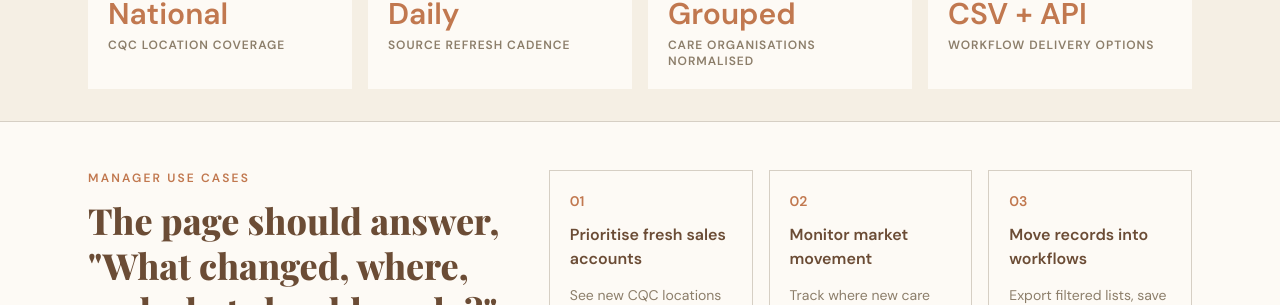
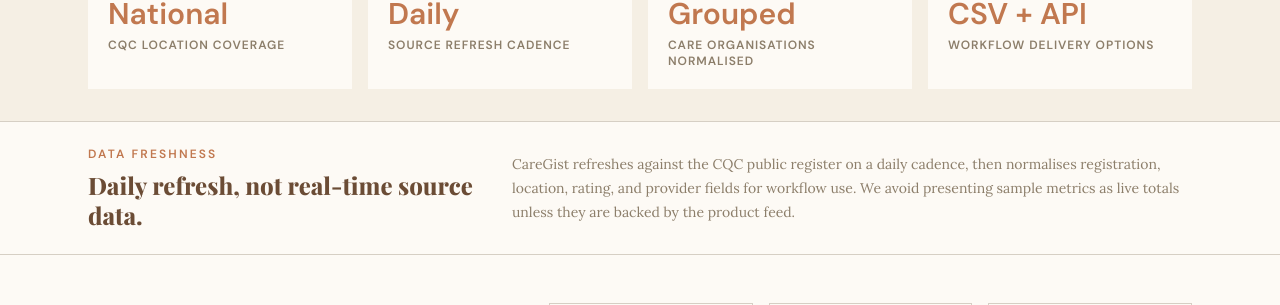
Before and after one commit to sapopo93/caregist, a Next.js app in the folder frontend/: page / in a window 1280 px wide. Shown: the part 878-1183 px from the top of the page. Built offline with nearby package versions, Linux system fonts and the light colour scheme; no server answers.

Commit message:
Add homepage data freshness note

```diff
--- a/frontend/app/page.tsx
+++ b/frontend/app/page.tsx
@@ -197,6 +197,20 @@
         </div>
       </section>
 
+      <section className="border-b border-stone bg-cream py-6">
+        <div className="mx-auto grid max-w-6xl gap-4 px-6 md:grid-cols-[0.75fr_1.25fr] md:items-center">
+          <div>
+            <p className="text-xs font-bold uppercase tracking-[0.18em] text-clay">Data freshness</p>
+            <h2 className="mt-2 text-2xl font-extrabold leading-tight">Daily refresh, not real-time source data.</h2>
+          </div>
+          <p className="text-sm leading-6 text-dusk" style={{ fontFamily: "Lora" }}>
+            CareGist refreshes against the CQC public register on a daily cadence, then normalises
+            registration, location, rating, and provider fields for workflow use. We avoid presenting
+            sample metrics as live totals unless they are backed by the product feed.
+          </p>
+        </div>
+      </section>
+
       <section className="mx-auto max-w-6xl px-6 py-12">
         <div className="grid gap-8 lg:grid-cols-[0.8fr_1.2fr] lg:items-start">
           <div>
```
